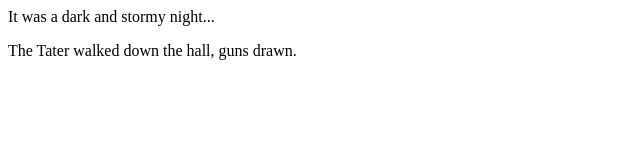
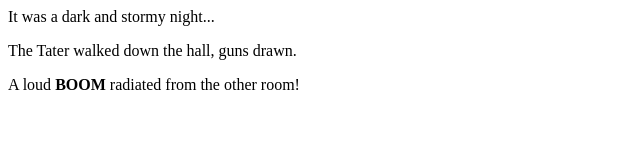
Before and after one commit to cherricrenshaw/fireside-story, a plain HTML site: page index.html in a window 1280 px wide. Shown: the whole page, without its empty margins (0-640 px from the left). Drawn offline with Linux system fonts and the light colour scheme.

Commit message:
third change

```diff
--- a/index.html
+++ b/index.html
@@ -2,5 +2,6 @@
   <body>
     <p>It was a dark and stormy night...</p>
     <p>The Tater walked down the hall, guns drawn.</p>
+    <p>A loud <b>BOOM</b> radiated from the other room!</p>
   </body>
 </html>
```
